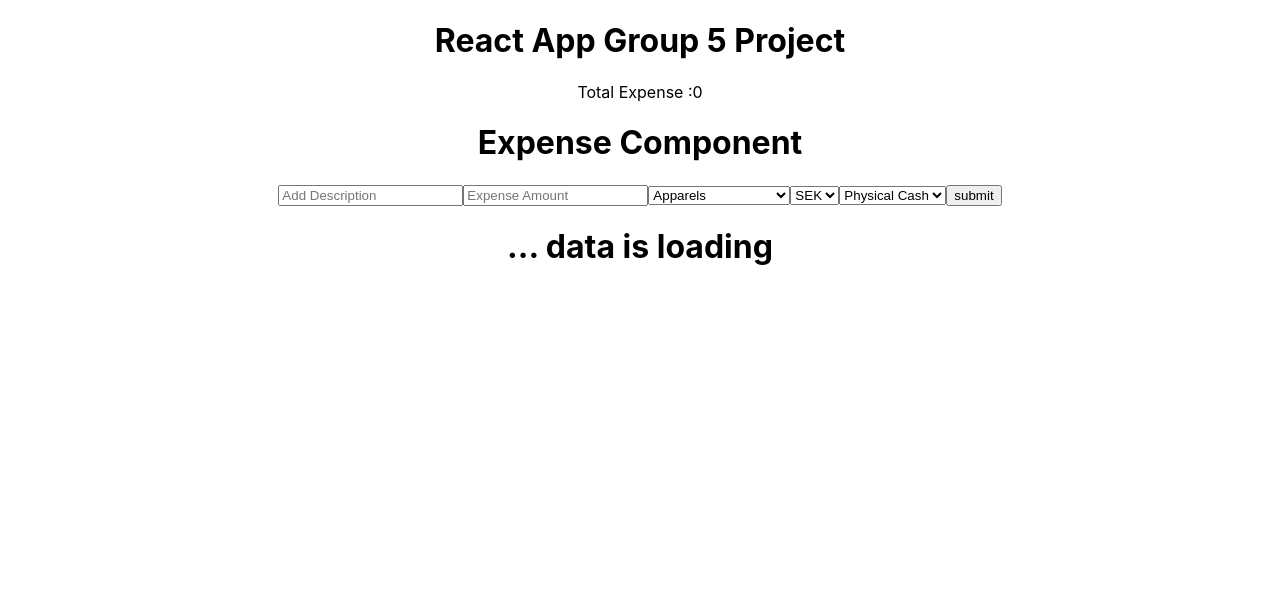
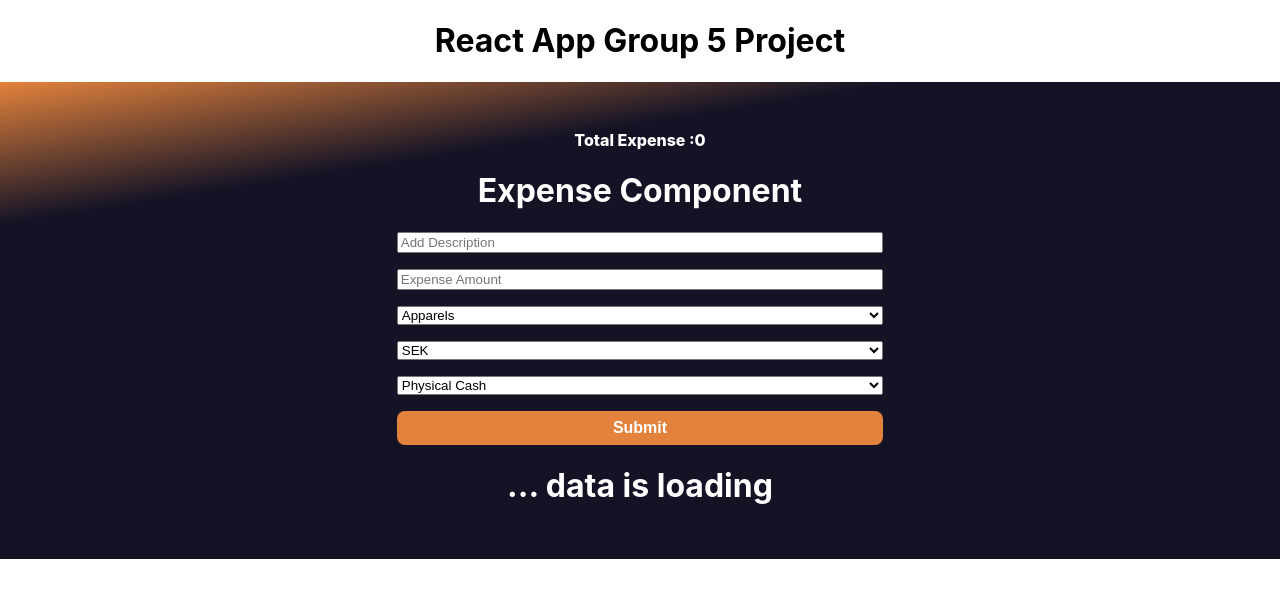
Before and after one commit to Fed24-React-SPA/expense-planning-tracker, a React (Create React App) app: page / in a window 1280 px wide. Shown: the top 598 px of the page. Built offline with nearby package versions, Linux system fonts and the light colour scheme.

Commit message:
Add some style into root / style expense component

```diff
--- a/src/App.css
+++ b/src/App.css
@@ -7,6 +7,10 @@
 	--purple-color: #6c40d9;
 	--white-color: #ffffff;
 	--light-pink: #fdc1c1;
+	--padding-big: 2rem;
+	--padding-small: 1rem;
+	--linear-black: rgba(20, 19, 38, 1) 79%;
+	--linear-orange: rgba(227, 130, 60, 1) 100%;
 }
 
 .App {
--- a/src/components/Expense.js
+++ /dev/null
@@ -1,145 +0,0 @@
-import React, { useEffect, useRef, useState } from "react";
-
-const Expense = () => {
-	const name = useRef();
-	const amount = useRef();
-	const [datas, setDatas] = useState([]);
-	const [category, setCategory] = useState("");
-	const [payment, setPayment] = useState("");
-	const [currency, setCurrency] = useState("");
-	// const [income, setIncome] = useState(2000);
-	useEffect(() => {
-		const datas = JSON.parse(localStorage.getItem("datas"));
-		if (datas) {
-			setDatas(datas);
-		}
-		console.log("local", datas);
-	}, []);
-	useEffect(() => {
-		console.log(datas);
-	}, [datas]);
-
-	const submit = (e) => {
-		e.preventDefault();
-		const nameVal = name.current.value;
-		const amountVal = amount.current.value;
-
-		// Do i need to add async await for localsorage?
-		localStorage.setItem(
-			"datas",
-			JSON.stringify([
-				...datas,
-				{
-					_id: Math.floor(Math.random() * 1000 + 1),
-					name: nameVal,
-					amount: Number(amountVal),
-					currency: currency,
-					category: category,
-					date: new Date().toLocaleString("en-GB").replace(",", ""),
-					payment: payment,
-				},
-			])
-		);
-		setDatas([
-			...datas,
-			{
-				_id: Math.floor(Math.random() * 1000 + 1),
-				name: nameVal,
-				amount: Number(amountVal),
-				currency: currency,
-				category: category,
-				date: new Date().toLocaleString("en-GB").replace(",", ""),
-				payment: payment,
-			},
-		]);
-		setCategory("");
-		setPayment("");
-		setCurrency("");
-		name.current.value = "";
-		amount.current.value = "";
-		console.log(datas);
-	};
-	return (
-		<>
-			<div>
-				<p>
-					Total Expense :
-					{datas.reduce((acc, obj) => {
-						return acc + obj.amount;
-					}, 0)}
-				</p>
-				<h1>Expense Component</h1>
-			</div>
-			<form onSubmit={submit}>
-				<input
-					required
-					type={"text"}
-					ref={name}
-					placeholder={"Add Description"}
-				/>
-				<input
-					required
-					type={"number"}
-					ref={amount}
-					placeholder={"Expense Amount"}
-				/>
-				<select
-					required
-					value={category}
-					onChange={(e) => {
-						setCategory(e.target.value);
-					}}
-				>
-					<option value={"Apparels"}>Apparels</option>
-					<option value={"Electronics"}>Electronics</option>
-					<option value={"Investments"}>Investments</option>
-					<option value={"Life"}>Life</option>
-					<option value={"Transportation"}>Transportation</option>
-					<option value={"ChildCare"}>Child Care</option>
-					<option value={"UtilityBills"}>Utility Bills</option>
-					<option value={"CellPhone"}>Cell Phone</option>
-					<option value={"Food-Groceries"}>Food And Groceries</option>
-				</select>
-				<select
-					value={currency}
-					required
-					onChange={(e) => {
-						setCurrency(e.target.value);
-					}}
-				>
-					<option value="SEK">SEK</option>
-				</select>
-				<select
-					value={payment}
-					required
-					onChange={(e) => {
-						setPayment(e.target.value);
-					}}
-				>
-					<option value="Physical-Cash">Physical Cash</option>
-					<option value="Bank-Card">Bank Card</option>
-				</select>
-				<button>submit</button>
-			</form>
-			<div>
-				{datas.length > 0 ? (
-					datas.map((data, i) => (
-						<div key={i}>
-							<p>
-								{data.name} : {data.category}
-							</p>
-							<p>amount{data.amount}</p>
-							<p>currency {data.currency}</p>
-
-							{/* <p>remaining : {income}</p> */}
-						</div>
-					))
-				) : (
-					<h1>... data is loading</h1>
-				)}
-			</div>
-		</>
-	);
-};
-
-export default Expense;
--- /dev/null
+++ b/src/components/Expense/expense.css
@@ -0,0 +1,34 @@
+.expense-container {
+	color: var(--white-color);
+	padding: var(--padding-big);
+	background: var(--dark-blue-bgcolor);
+	background: linear-gradient(
+		351deg,
+		var(--linear-black),
+		var(--linear-orange)
+	);
+	font-weight: 800;
+}
+.expense-form {
+	width: 40%;
+	margin: 0 auto;
+	display: flex;
+	flex-direction: column;
+	gap: var(--padding-small);
+}
+.expense-form button {
+	padding: 0.5rem 1rem;
+	background-color: var(--orange-color-primary);
+	color: var(--white-color);
+	border-radius: 0.5rem;
+	border: none;
+	font-size: 1rem;
+	font-weight: 900;
+	transition: all 0.65s ease;
+}
+.expense-form button:hover {
+	transform: translateY(4px);
+	letter-spacing: 4px;
+	background-color: greenyellow;
+	color: black;
+}
--- /dev/null
+++ b/src/components/Expense/index.js
@@ -0,0 +1,146 @@
+import React, { useEffect, useRef, useState } from "react";
+import "./expense.css";
+const Expense = () => {
+	const name = useRef();
+	const amount = useRef();
+	const [datas, setDatas] = useState([]);
+	const [category, setCategory] = useState("");
+	const [payment, setPayment] = useState("");
+	const [currency, setCurrency] = useState("");
+	// const [income, setIncome] = useState(2000);
+	useEffect(() => {
+		const datas = JSON.parse(localStorage.getItem("datas"));
+		if (datas) {
+			setDatas(datas);
+		}
+		console.log("local", datas);
+	}, []);
+	useEffect(() => {
+		console.log(datas);
+	}, [datas]);
+
+	const submit = (e) => {
+		e.preventDefault();
+		const nameVal = name.current.value;
+		const amountVal = amount.current.value;
+
+		// Do i need to add async await for localsorage?
+		localStorage.setItem(
+			"datas",
+			JSON.stringify([
+				...datas,
+				{
+					_id: Math.floor(Math.random() * 1000 + 1),
+					name: nameVal,
+					amount: Number(amountVal),
+					currency: currency,
+					category: category,
+					date: new Date().toLocaleString("en-GB").replace(",", ""),
+					payment: payment,
+				},
+			])
+		);
+		setDatas([
+			...datas,
+			{
+				_id: Math.floor(Math.random() * 1000 + 1),
+				name: nameVal,
+				amount: Number(amountVal),
+				currency: currency,
+				category: category,
+				date: new Date().toLocaleString("en-GB").replace(",", ""),
+				payment: payment,
+			},
+		]);
+		setCategory("");
+		setPayment("");
+		setCurrency("");
+		name.current.value = "";
+		amount.current.value = "";
+		console.log(datas);
+	};
+	return (
+		<>
+			<div className="expense-container">
+				<p>
+					Total Expense :
+					{datas.reduce((acc, obj) => {
+						return acc + obj.amount;
+					}, 0)}
+				</p>
+				<h1>Expense Component</h1>
+
+				<form className="expense-form" onSubmit={submit}>
+					<input
+						required
+						type={"text"}
+						ref={name}
+						placeholder={"Add Description"}
+					/>
+					<input
+						required
+						type={"number"}
+						ref={amount}
+						placeholder={"Expense Amount"}
+					/>
+					<select
+						required
+						value={category}
+						onChange={(e) => {
+							setCategory(e.target.value);
+						}}
+					>
+						<option value={"Apparels"}>Apparels</option>
+						<option value={"Electronics"}>Electronics</option>
+						<option value={"Investments"}>Investments</option>
+						<option value={"Life"}>Life</option>
+						<option value={"Transportation"}>Transportation</option>
+						<option value={"ChildCare"}>Child Care</option>
+						<option value={"UtilityBills"}>Utility Bills</option>
+						<option value={"CellPhone"}>Cell Phone</option>
+						<option value={"Food-Groceries"}>Food And Groceries</option>
+					</select>
+					<select
+						value={currency}
+						required
+						onChange={(e) => {
+							setCurrency(e.target.value);
+						}}
+					>
+						<option value="SEK">SEK</option>
+					</select>
+					<select
+						value={payment}
+						required
+						onChange={(e) => {
+							setPayment(e.target.value);
+						}}
+					>
+						<option value="Physical-Cash">Physical Cash</option>
+						<option value="Bank-Card">Bank Card</option>
+					</select>
+					<button>Submit</button>
+				</form>
+				<div>
+					{datas.length > 0 ? (
+						datas.map((data, i) => (
+							<div key={i}>
+								<p>
+									{data.name} : {data.category}
+								</p>
+								<p>amount{data.amount}</p>
+								<p>currency {data.currency}</p>
+
+								{/* <p>remaining : {income}</p> */}
+							</div>
+						))
+					) : (
+						<h1>... data is loading</h1>
+					)}
+				</div>
+			</div>
+		</>
+	);
+};
+
+export default Expense;
```
